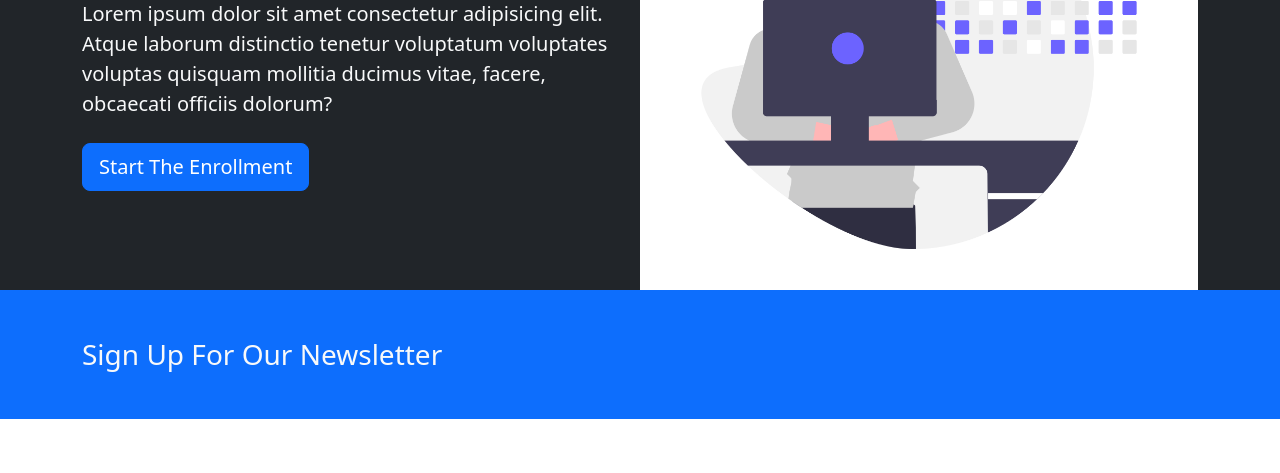
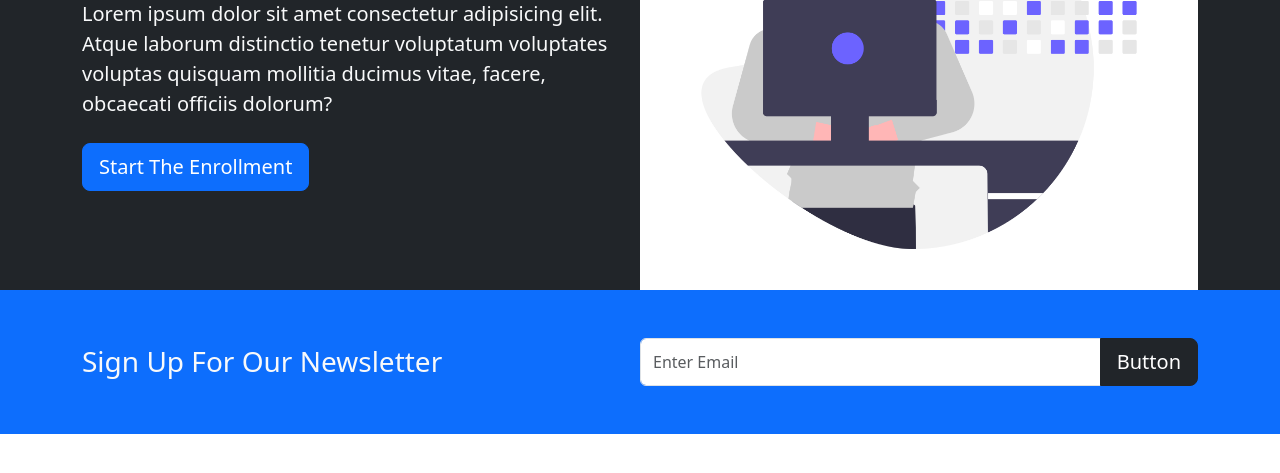
Before and after one commit to DheReigner/Bootstrap-website, a plain HTML site: page bootstrap/index.html in a window 1280 px wide. Shown: the part 315-788 px from the top of the page. Drawn offline with nearby package versions, Linux system fonts and the light colour scheme.

Commit message:
Paragraph

```diff
--- a/bootstrap/index.html
+++ b/bootstrap/index.html
@@ -37,7 +37,7 @@
     </nav>
 
     <!-- showcase -->
-     <section class="bg-dark text-light p-5 p-lg-0 pt-lg-5 text-center text-sm-start">
+     <section class="bg-dark text-light p-5 p-lg-0 pt-lg-5  text-center text-sm-start">
      <div class="container">
         <div class="d-sm-flex align-items-center justify-conten-between">
             <div>
@@ -57,6 +57,11 @@
         <div class="container">
             <div class="d-md-flex justify-content-between align-items-center">
                 <h3 class="mb-3 mb-md-0">Sign Up For Our Newsletter</h3>
+                <div class="input-group news-input">
+                    <input type="text" class="form-control" placeholder="Enter Email" >
+                    <button class="btn btn-dark btn-lg" type="button" >Button</button>
+                  </div>
+
             </div>
         </div>
       </section>
--- a/bootstrap/style.css
+++ b/bootstrap/style.css
@@ -0,0 +1,5 @@
+@media(min-width: 768px){
+    .news-input{
+        width: 50%;
+    }
+}
```
